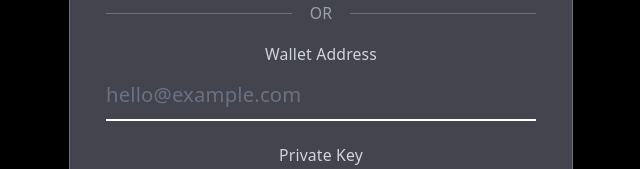
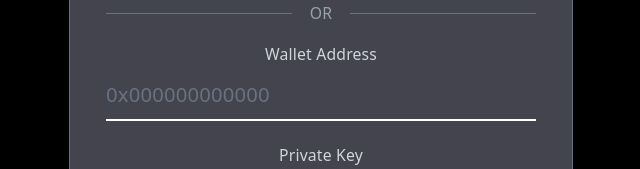
Before and after one commit to la1134/IFB452-Assignment-3, a React (Vite) app in the folder ifb452-a3/: page / in a window 1280 px wide. Both pictures are taken after a click on the button "Login". Shown: the part 308-477 px from the top of the page, without its empty margins (319-959 px from the left). Built offline with nearby package versions, Linux system fonts and the light colour scheme; no server answers.

Commit message:
Placeholder wallet address

```diff
--- a/ifb452-a3/src/components/LoginView.jsx
+++ b/ifb452-a3/src/components/LoginView.jsx
@@ -44,7 +44,7 @@ const LoginView = ({ onClose, onLogin }) => {
                 type="text"
                 value={walletAddress}
                 onChange={(e) => setWalletAddress(e.target.value)}
-                placeholder="hello@example.com"
+                placeholder="0x000000000000"
                 className="bg-transparent py-2 outline-none w-full text-lg placeholder-gray-500"
                 autoFocus
               />
```
